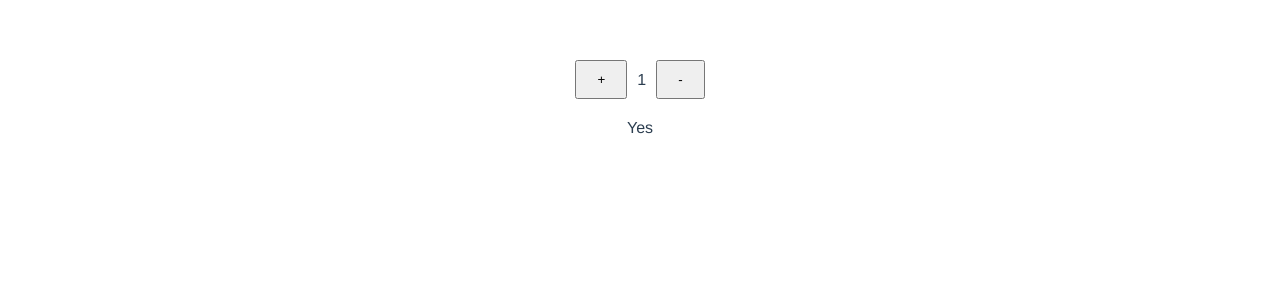
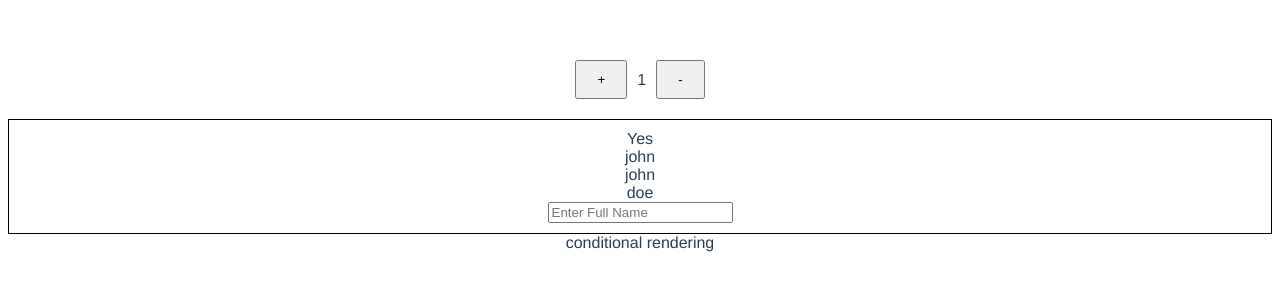
Before and after one commit to bronglil/vue-starterkit, a Vue app: page / in a window 1280 px wide. Shown: the top 300 px of the page. Built offline with nearby package versions, Linux system fonts and the light colour scheme.

Commit message:
add the conditional rndering to the vue pro

```diff
--- a/src/App.vue
+++ b/src/App.vue
@@ -1,16 +1,19 @@
 <template>
   <div id="app">
     <counter-comp/>
+    <ConditionalRendering/>
   </div>
 </template>
 
 <script>
 import  CounterComp from "./components/CounterComp.vue";
+import ConditionalRendering from "./components/ConditionalRendering.vue";
 
 export default {
   name: 'App',
   components : {
-    CounterComp, // Use the corrected component name
+    CounterComp,
+    ConditionalRendering // Use the corrected component name
   }
 }
 </script>
--- /dev/null
+++ b/src/components/ConditionalRendering.vue
@@ -0,0 +1,5 @@
+<template>
+    <div>
+        conditional rendering
+    </div>
+</template>
--- a/src/components/CounterComp.vue
+++ b/src/components/CounterComp.vue
@@ -7,6 +7,10 @@
   </div>
     <div class="publications">
       <span>{{ publishedBooks }}</span>
+      <div>{{ fullName}}</div>
+      <div v-if="first_name">{{ first_name}}</div>
+      <div v-if="last_name">{{ last_name}}</div>
+      <input v-model="fullNameInput" @input="updateFullName" placeholder="Enter Full Name" />
     </div>
  </div>
 </template>
@@ -16,8 +20,10 @@ export default {
   data() {
     return {
         count: 0,
-        name: 'john doe',
-        books: [ ]
+        first_name: 'john',
+        last_name: 'doe',
+        books: [ ],
+        fullNameInput: ''
     }
   },
   methods: {
@@ -28,6 +34,10 @@ export default {
     decrement(){
         this.count --
     },
+
+    updateFullName() {
+      [this.first_name, this.last_name] = this.fullNameInput.split(' ');
+    }
   },
   mounted() {
       this.increment();
@@ -35,6 +45,15 @@ export default {
       console.log("mounted", this.count);
   },
   computed: {
+    fullName: {
+          get(){
+             return this.first_name || '' + ' ' + this.last_name || ''
+          },
+
+          setValue(newValue){
+            [this.first_name, this.last_name] = newValue.split(' ')
+          }
+      },
       publishedBooks(){
         return this.books.length > 0 ? 'Yes' : 'No'
       }
@@ -59,5 +78,7 @@ export default {
 
 .publications{
   margin-top: 20px;
+  border: 1px solid black;
+  padding: 10px;
 }
 </style>
```
